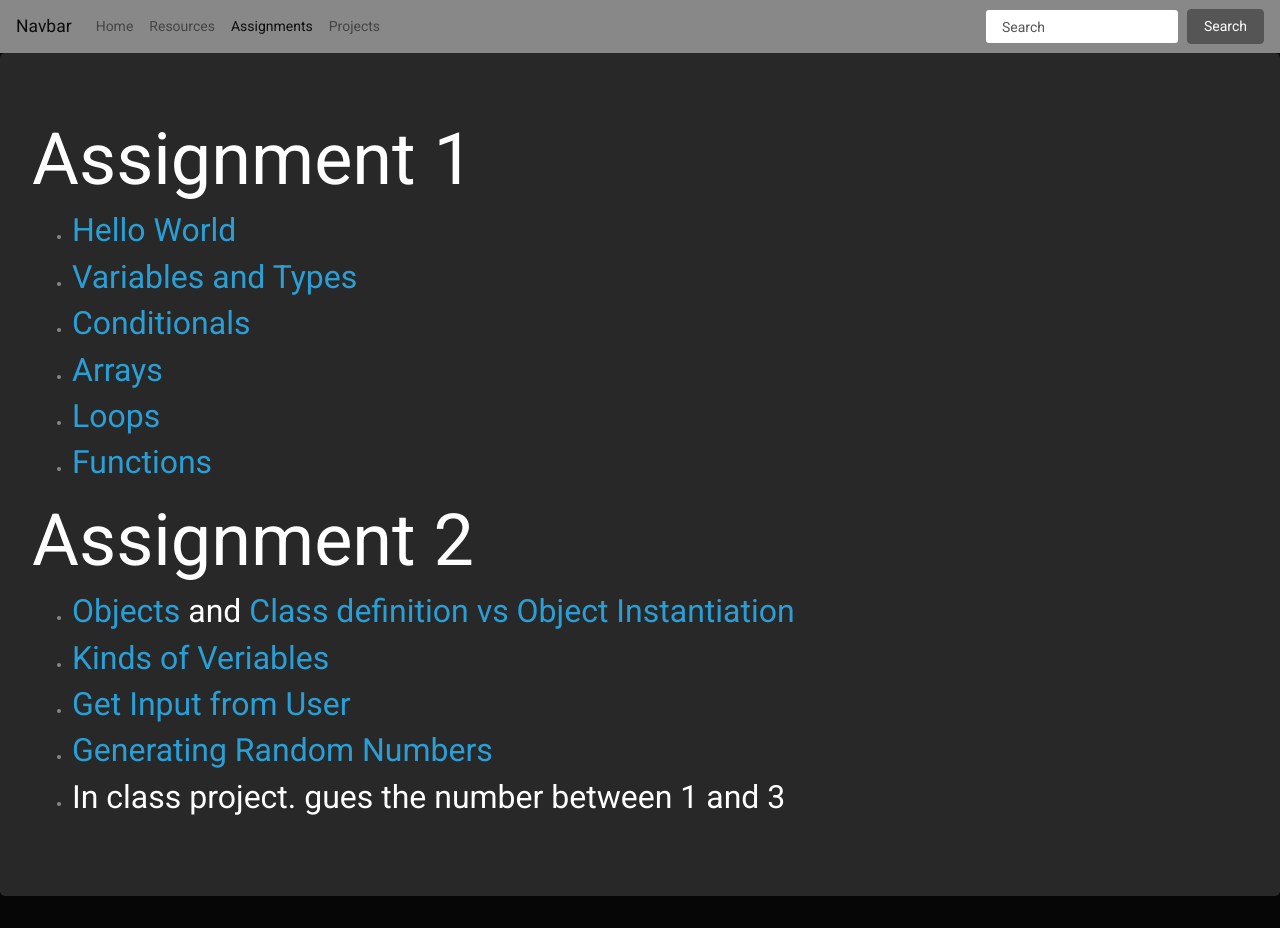
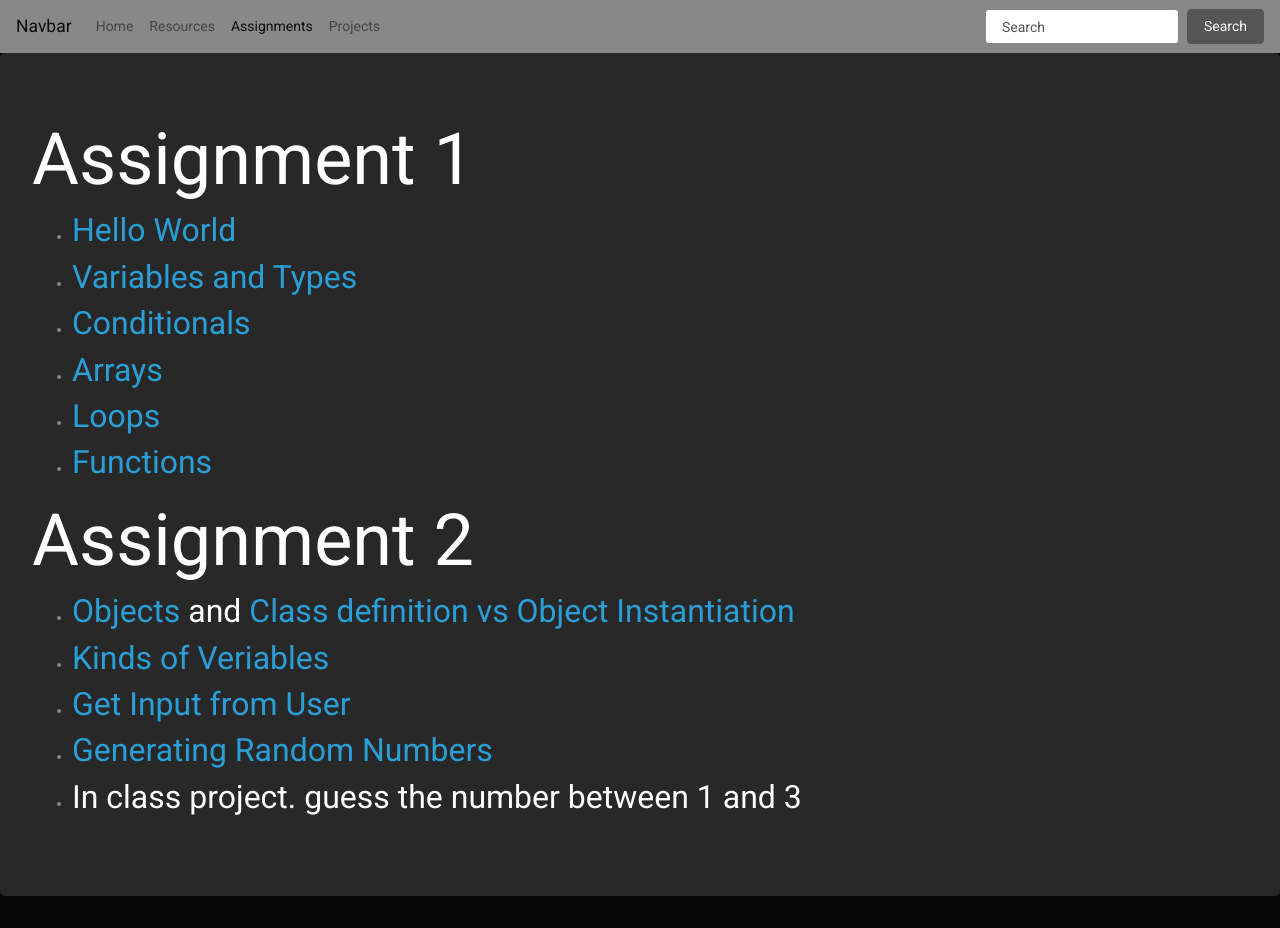
Before and after one commit to stephonlawrence/csclass, a plain HTML site: page assignments.html in a window 1280 px wide. Drawn offline with nearby package versions, Linux system fonts and the light colour scheme.

Commit message:
fix spelling error

```diff
--- a/assignments.html
+++ b/assignments.html
@@ -57,7 +57,7 @@
       <li><h4><a href="https://docs.oracle.com/javase/tutorial/java/nutsandbolts/variables.html">Kinds of Veriables</a></h4></li>
       <li><h4><a href="https://www.w3schools.com/java/java_user_input.asp">Get Input from User</a></h4></li>
       <li><h4><a href="https://www.tutorialspoint.com/java/util/java_util_random.htm">Generating Random Numbers</a></h4></li>
-      <li><h4>In class project. gues the number between 1 and 3</h4></li>
+      <li><h4>In class project. guess the number between 1 and 3</h4></li>
     </ul>
   </div>
 </body>
```
